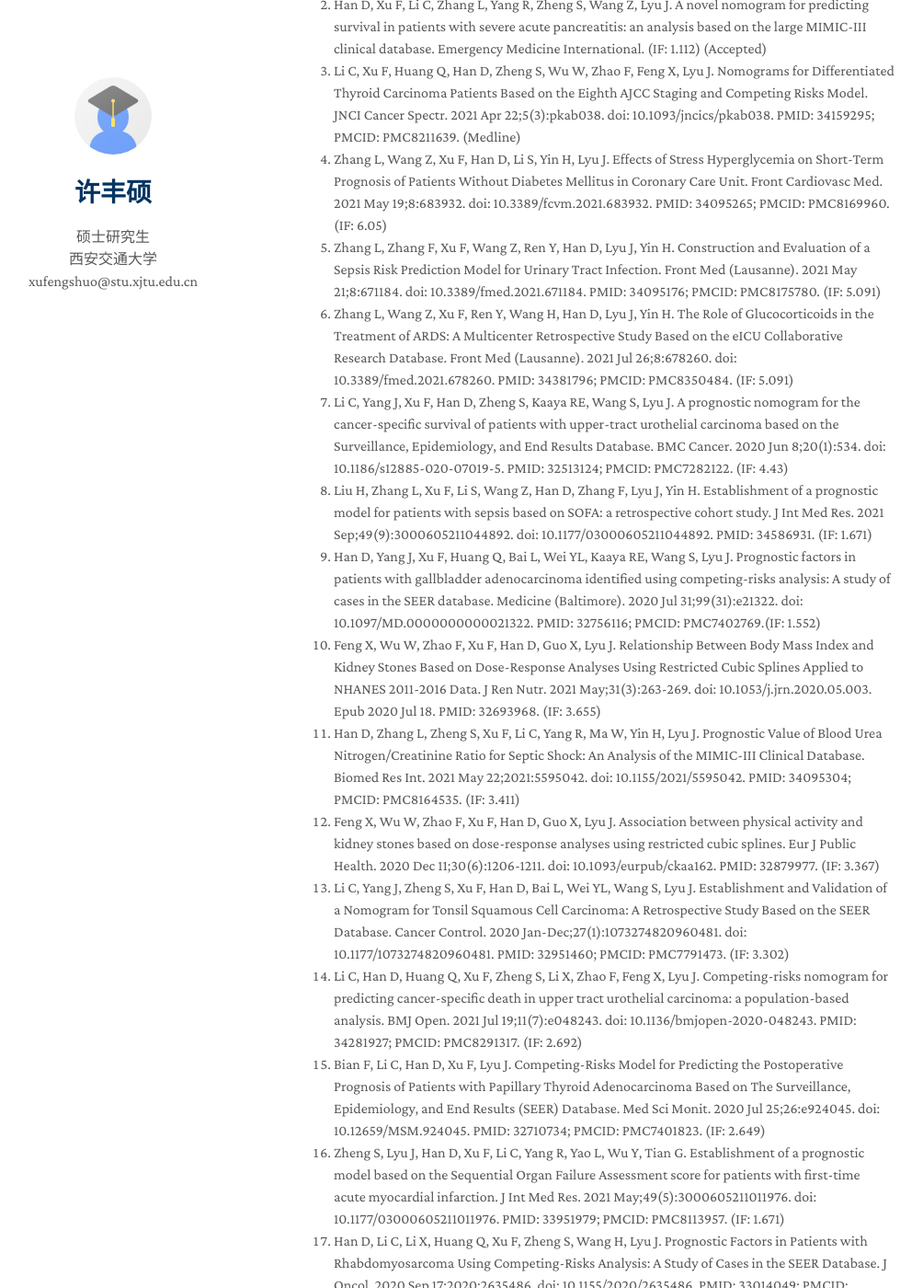
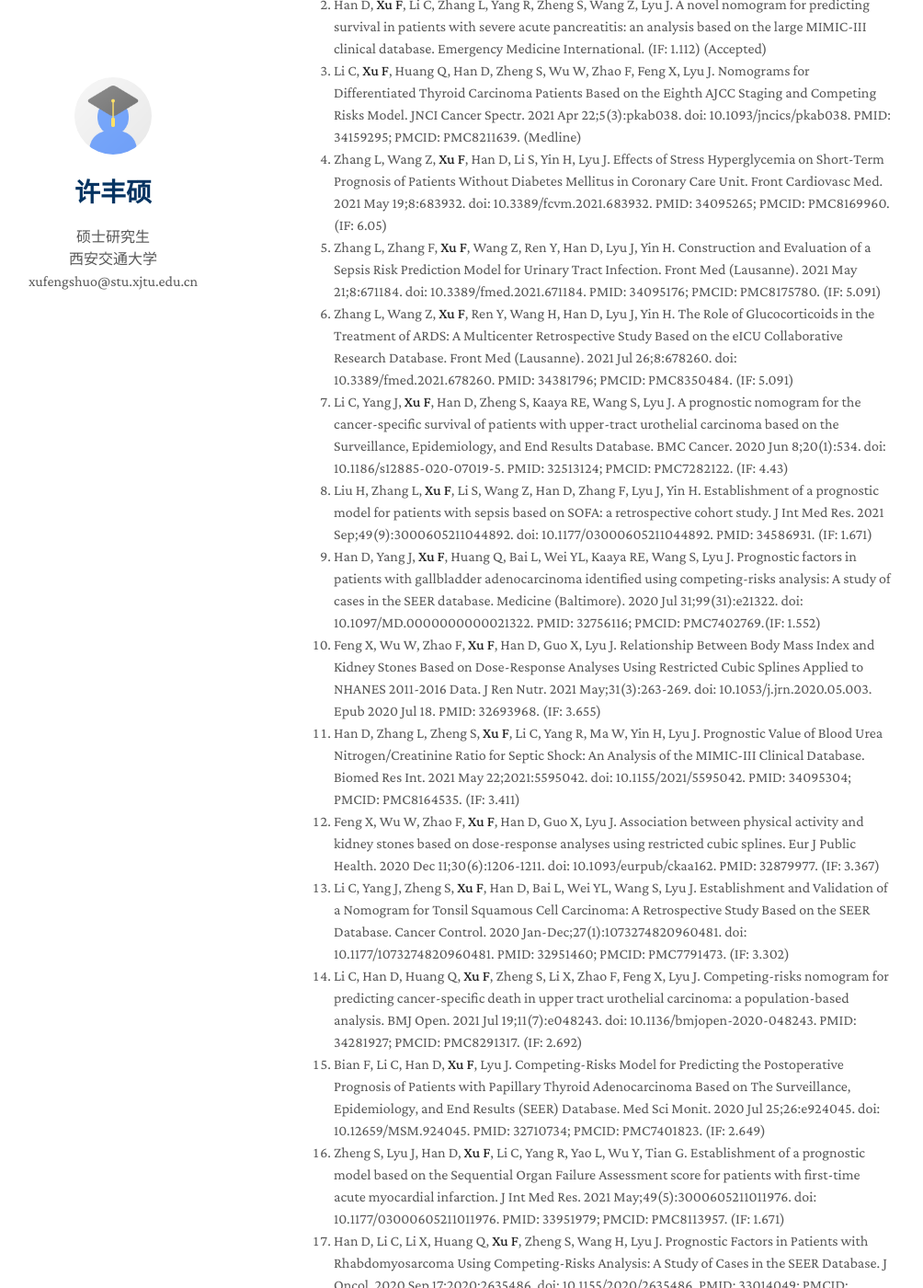
Before and after one commit to XuFengShuo619/CV, a Jekyll site: the page built from index.md, in a window 1280 px wide and 1400 px high, scrolled down 1093 px. Shown: the whole window at 92% size, without its empty margins (147-1151 px from the left). Built offline with Jekyll 4.4.1, drawn with Linux system fonts in a browser that asks for light colours; nearby versions of some CDN libraries; a style sheet for code colours, icons or effects is not loaded; our own code applies the rules of GitHub Pages for plain Markdown files; some of the changed text lies outside the part shown.

Commit message:
Update index.md

```diff
--- a/index.md
+++ b/index.md
@@ -30,32 +30,32 @@ layout: homepage
 
 ## Others
 
-1. Zhang L<sup>a</sup>, Xu FH<sup>a</sup> , Li S, Zheng X, Zheng S, Liu H, Lyu J, Yin H. Influence of fluid balance on the prognosis of patients with sepsis. BMC Anesthesiology. (IF: 2.217) (Accepted)
-2. Han D, Xu F, Li C, Zhang L, Yang R, Zheng S, Wang Z, Lyu J. A novel nomogram for predicting survival in patients with severe acute pancreatitis: an analysis based on the large MIMIC-III clinical database. Emergency Medicine International. (IF: 1.112) (Accepted)
-3. Li C, Xu F, Huang Q, Han D, Zheng S, Wu W, Zhao F, Feng X, Lyu J. Nomograms for Differentiated Thyroid Carcinoma Patients Based on the Eighth AJCC Staging and Competing Risks Model. JNCI Cancer Spectr. 2021 Apr 22;5(3):pkab038. doi: 10.1093/jncics/pkab038. PMID: 34159295; PMCID: PMC8211639. (Medline)
-4. Zhang L, Wang Z, Xu F, Han D, Li S, Yin H, Lyu J. Effects of Stress Hyperglycemia on Short-Term Prognosis of Patients Without Diabetes Mellitus in Coronary Care Unit. Front Cardiovasc Med. 2021 May 19;8:683932. doi: 10.3389/fcvm.2021.683932. PMID: 34095265; PMCID: PMC8169960. (IF: 6.05)
-5. Zhang L, Zhang F, Xu F, Wang Z, Ren Y, Han D, Lyu J, Yin H. Construction and Evaluation of a Sepsis Risk Prediction Model for Urinary Tract Infection. Front Med (Lausanne). 2021 May 21;8:671184. doi: 10.3389/fmed.2021.671184. PMID: 34095176; PMCID: PMC8175780. (IF: 5.091)
-6. Zhang L, Wang Z, Xu F, Ren Y, Wang H, Han D, Lyu J, Yin H. The Role of Glucocorticoids in the Treatment of ARDS: A Multicenter Retrospective Study Based on the eICU Collaborative Research Database. Front Med (Lausanne). 2021 Jul 26;8:678260. doi: 10.3389/fmed.2021.678260. PMID: 34381796; PMCID: PMC8350484. (IF: 5.091)
-7. Li C, Yang J, Xu F, Han D, Zheng S, Kaaya RE, Wang S, Lyu J. A prognostic nomogram for the cancer-specific survival of patients with upper-tract urothelial carcinoma based on the Surveillance, Epidemiology, and End Results Database. BMC Cancer. 2020 Jun 8;20(1):534. doi: 10.1186/s12885-020-07019-5. PMID: 32513124; PMCID: PMC7282122. (IF: 4.43)
-8. Liu H, Zhang L, Xu F, Li S, Wang Z, Han D, Zhang F, Lyu J, Yin H. Establishment of a prognostic model for patients with sepsis based on SOFA: a retrospective cohort study. J Int Med Res. 2021 Sep;49(9):3000605211044892. doi: 10.1177/03000605211044892. PMID: 34586931. (IF: 1.671)
-9. Han D, Yang J, Xu F, Huang Q, Bai L, Wei YL, Kaaya RE, Wang S, Lyu J. Prognostic factors in patients with gallbladder adenocarcinoma identified using competing-risks analysis: A study of cases in the SEER database. Medicine (Baltimore). 2020 Jul 31;99(31):e21322. doi: 10.1097/MD.0000000000021322. PMID: 32756116; PMCID: PMC7402769.(IF: 1.552)
-10. Feng X, Wu W, Zhao F, Xu F, Han D, Guo X, Lyu J. Relationship Between Body Mass Index and Kidney Stones Based on Dose-Response Analyses Using Restricted Cubic Splines Applied to NHANES 2011-2016 Data. J Ren Nutr. 2021 May;31(3):263-269. doi: 10.1053/j.jrn.2020.05.003. Epub 2020 Jul 18. PMID: 32693968. (IF: 3.655)
-11. Han D, Zhang L, Zheng S, Xu F, Li C, Yang R, Ma W, Yin H, Lyu J. Prognostic Value of Blood Urea Nitrogen/Creatinine Ratio for Septic Shock: An Analysis of the MIMIC-III Clinical Database. Biomed Res Int. 2021 May 22;2021:5595042. doi: 10.1155/2021/5595042. PMID: 34095304; PMCID: PMC8164535. (IF: 3.411)
-12. Feng X, Wu W, Zhao F, Xu F, Han D, Guo X, Lyu J. Association between physical activity and kidney stones based on dose-response analyses using restricted cubic splines. Eur J Public Health. 2020 Dec 11;30(6):1206-1211. doi: 10.1093/eurpub/ckaa162. PMID: 32879977. (IF: 3.367)
-13. Li C, Yang J, Zheng S, Xu F, Han D, Bai L, Wei YL, Wang S, Lyu J. Establishment and Validation of a Nomogram for Tonsil Squamous Cell Carcinoma: A Retrospective Study Based on the SEER Database. Cancer Control. 2020 Jan-Dec;27(1):1073274820960481. doi: 10.1177/1073274820960481. PMID: 32951460; PMCID: PMC7791473. (IF: 3.302)
-14. Li C, Han D, Huang Q, Xu F, Zheng S, Li X, Zhao F, Feng X, Lyu J. Competing-risks nomogram for predicting cancer-specific death in upper tract urothelial carcinoma: a population-based analysis. BMJ Open. 2021 Jul 19;11(7):e048243. doi: 10.1136/bmjopen-2020-048243. PMID: 34281927; PMCID: PMC8291317. (IF: 2.692)
-15. Bian F, Li C, Han D, Xu F, Lyu J. Competing-Risks Model for Predicting the Postoperative Prognosis of Patients with Papillary Thyroid Adenocarcinoma Based on The Surveillance, Epidemiology, and End Results (SEER) Database. Med Sci Monit. 2020 Jul 25;26:e924045. doi: 10.12659/MSM.924045. PMID: 32710734; PMCID: PMC7401823. (IF: 2.649)
-16. Zheng S, Lyu J, Han D, Xu F, Li C, Yang R, Yao L, Wu Y, Tian G. Establishment of a prognostic model based on the Sequential Organ Failure Assessment score for patients with first-time acute myocardial infarction. J Int Med Res. 2021 May;49(5):3000605211011976. doi: 10.1177/03000605211011976. PMID: 33951979; PMCID: PMC8113957. (IF: 1.671)
-17. Han D, Li C, Li X, Huang Q, Xu F, Zheng S, Wang H, Lyu J. Prognostic Factors in Patients with Rhabdomyosarcoma Using Competing-Risks Analysis: A Study of Cases in the SEER Database. J Oncol. 2020 Sep 17;2020:2635486. doi: 10.1155/2020/2635486. PMID: 33014049; PMCID: PMC7519458. (IF: 4.375)
-18. Zheng S, Yang J, Li C, Han D, Xu F, Elishilia Kaaya R, ShengPeng W, Lyu J. Prognostic Exploration of All-Cause Death in Gingival Squamous Cell Carcinoma: A Retrospective Analysis of 2076 Patients. J Oncol. 2021 Mar 26;2021:6676587. doi: 10.1155/2021/6676587. PMID: 33854548; PMCID: PMC8019369. (IF: 4.375)
-19. He H, Liu T, Han D, Li C, Xu F, Lyu J, Gao Y. Incidence trends and survival prediction of urothelial cancer of the bladder: a population-based study. World J Surg Oncol. 2021 Jul 26;19(1):221. doi: 10.1186/s12957-021-02327-x. PMID: 34311753; PMCID: PMC8314553. (IF: 2.754)
-20. Yang R, Ma W, Wang ZC, Huang T, Xu FS, Li C, Dai Z, Lyu J. Body mass index linked to short-term and long-term all-cause mortality in patients with acute myocardial infarction. Postgrad Med J. 2021 Apr 20:postgradmedj-2020-139677. doi: 10.1136/postgradmedj-2020-139677. Epub ahead of print. PMID: 33879551. (IF: 2.401)
-21. Li C, Ren Z, Han D, Wang H, Xu F, Zheng S, Lyu J. A prognostic nomogram for pancreatic ductal adenocarcinoma patients’ all-cause survival in a Surveillance, Epidemiology, and End Results analysis. Transl Cancer Res. 2020 May;9(5):3586-3599. doi: 10.21037/tcr-19-2962. (IF: 1.241)
-22. Li C, Li J, Huang Q, Feng X, Zhao F, Xu F, Han D, Lyu J. Developing and validating a novel nomogram used a competing-risks model for predicting the prognosis of primary fallopian tube carcinoma: a retrospective study based on the SEER database. Ann Transl Med. 2021 Mar;9(5):378. doi: 10.21037/atm-20-5398. PMID: 33842599; PMCID: PMC8033332. (IF: 3.932)
-23. He H, Xie H, Chen Y, Li C, Han D, Xu F, Lyu J. Global, regional, and national burdens of bladder cancer in 2017: estimates from the 2017 global burden of disease study. BMC Public Health. 2020 Nov 11;20(1):1693. doi: 10.1186/s12889-020-09835-7. PMID: 33176751; PMCID: PMC7659112. (IF: 3.295)
-24. Zheng S, Zhao F, Yang R, Wu W, Liu H, Ma W, Xu F, Han D, Lyu J. Using Restricted Cubic Splines to Study the Trajectory of Systolic Blood Pressure in the Prognosis of Acute Myocardial Infarction. Front Cardiovasc Med. 2021 Sep 10;8:740580. doi: 10.3389/fcvm.2021.740580. PMID: 34568468; PMCID: PMC8460999. (IF: 6.05)
-25. 郑帅,白利峰,韩迪迪,许丰硕,吕军.ncRI数据库介绍及数据获取方法[J].中国循证心血管医学杂志,2021,13(07):773-776.
-26. 郑帅,田国祥,韩迪迪,李承倬,许丰硕,吕军.cBioPortal数据库介绍及数据提取流程[J].中国循证心血管医学杂志,2020,12(09):1028-1031.
-27. 郑帅,田国祥,韩迪迪,李承倬,许丰硕,吕军.Orphanet数据库架构及数据获取方法与流程[J].中国循证心血管医学杂志,2020,12(06):651-654.
+1. Zhang L<sup>a</sup>, **Xu FH<sup>a</sup>** , Li S, Zheng X, Zheng S, Liu H, Lyu J, Yin H. Influence of fluid balance on the prognosis of patients with sepsis. BMC Anesthesiology. (IF: 2.217) (Accepted)
+2. Han D, **Xu F**, Li C, Zhang L, Yang R, Zheng S, Wang Z, Lyu J. A novel nomogram for predicting survival in patients with severe acute pancreatitis: an analysis based on the large MIMIC-III clinical database. Emergency Medicine International. (IF: 1.112) (Accepted)
+3. Li C, **Xu F**, Huang Q, Han D, Zheng S, Wu W, Zhao F, Feng X, Lyu J. Nomograms for Differentiated Thyroid Carcinoma Patients Based on the Eighth AJCC Staging and Competing Risks Model. JNCI Cancer Spectr. 2021 Apr 22;5(3):pkab038. doi: 10.1093/jncics/pkab038. PMID: 34159295; PMCID: PMC8211639. (Medline)
+4. Zhang L, Wang Z, **Xu F**, Han D, Li S, Yin H, Lyu J. Effects of Stress Hyperglycemia on Short-Term Prognosis of Patients Without Diabetes Mellitus in Coronary Care Unit. Front Cardiovasc Med. 2021 May 19;8:683932. doi: 10.3389/fcvm.2021.683932. PMID: 34095265; PMCID: PMC8169960. (IF: 6.05)
+5. Zhang L, Zhang F, **Xu F**, Wang Z, Ren Y, Han D, Lyu J, Yin H. Construction and Evaluation of a Sepsis Risk Prediction Model for Urinary Tract Infection. Front Med (Lausanne). 2021 May 21;8:671184. doi: 10.3389/fmed.2021.671184. PMID: 34095176; PMCID: PMC8175780. (IF: 5.091)
+6. Zhang L, Wang Z, **Xu F**, Ren Y, Wang H, Han D, Lyu J, Yin H. The Role of Glucocorticoids in the Treatment of ARDS: A Multicenter Retrospective Study Based on the eICU Collaborative Research Database. Front Med (Lausanne). 2021 Jul 26;8:678260. doi: 10.3389/fmed.2021.678260. PMID: 34381796; PMCID: PMC8350484. (IF: 5.091)
+7. Li C, Yang J, **Xu F**, Han D, Zheng S, Kaaya RE, Wang S, Lyu J. A prognostic nomogram for the cancer-specific survival of patients with upper-tract urothelial carcinoma based on the Surveillance, Epidemiology, and End Results Database. BMC Cancer. 2020 Jun 8;20(1):534. doi: 10.1186/s12885-020-07019-5. PMID: 32513124; PMCID: PMC7282122. (IF: 4.43)
+8. Liu H, Zhang L, **Xu F**, Li S, Wang Z, Han D, Zhang F, Lyu J, Yin H. Establishment of a prognostic model for patients with sepsis based on SOFA: a retrospective cohort study. J Int Med Res. 2021 Sep;49(9):3000605211044892. doi: 10.1177/03000605211044892. PMID: 34586931. (IF: 1.671)
+9. Han D, Yang J, **Xu F**, Huang Q, Bai L, Wei YL, Kaaya RE, Wang S, Lyu J. Prognostic factors in patients with gallbladder adenocarcinoma identified using competing-risks analysis: A study of cases in the SEER database. Medicine (Baltimore). 2020 Jul 31;99(31):e21322. doi: 10.1097/MD.0000000000021322. PMID: 32756116; PMCID: PMC7402769.(IF: 1.552)
+10. Feng X, Wu W, Zhao F, **Xu F**, Han D, Guo X, Lyu J. Relationship Between Body Mass Index and Kidney Stones Based on Dose-Response Analyses Using Restricted Cubic Splines Applied to NHANES 2011-2016 Data. J Ren Nutr. 2021 May;31(3):263-269. doi: 10.1053/j.jrn.2020.05.003. Epub 2020 Jul 18. PMID: 32693968. (IF: 3.655)
+11. Han D, Zhang L, Zheng S, **Xu F**, Li C, Yang R, Ma W, Yin H, Lyu J. Prognostic Value of Blood Urea Nitrogen/Creatinine Ratio for Septic Shock: An Analysis of the MIMIC-III Clinical Database. Biomed Res Int. 2021 May 22;2021:5595042. doi: 10.1155/2021/5595042. PMID: 34095304; PMCID: PMC8164535. (IF: 3.411)
+12. Feng X, Wu W, Zhao F, **Xu F**, Han D, Guo X, Lyu J. Association between physical activity and kidney stones based on dose-response analyses using restricted cubic splines. Eur J Public Health. 2020 Dec 11;30(6):1206-1211. doi: 10.1093/eurpub/ckaa162. PMID: 32879977. (IF: 3.367)
+13. Li C, Yang J, Zheng S, **Xu F**, Han D, Bai L, Wei YL, Wang S, Lyu J. Establishment and Validation of a Nomogram for Tonsil Squamous Cell Carcinoma: A Retrospective Study Based on the SEER Database. Cancer Control. 2020 Jan-Dec;27(1):1073274820960481. doi: 10.1177/1073274820960481. PMID: 32951460; PMCID: PMC7791473. (IF: 3.302)
+14. Li C, Han D, Huang Q, **Xu F**, Zheng S, Li X, Zhao F, Feng X, Lyu J. Competing-risks nomogram for predicting cancer-specific death in upper tract urothelial carcinoma: a population-based analysis. BMJ Open. 2021 Jul 19;11(7):e048243. doi: 10.1136/bmjopen-2020-048243. PMID: 34281927; PMCID: PMC8291317. (IF: 2.692)
+15. Bian F, Li C, Han D, **Xu F**, Lyu J. Competing-Risks Model for Predicting the Postoperative Prognosis of Patients with Papillary Thyroid Adenocarcinoma Based on The Surveillance, Epidemiology, and End Results (SEER) Database. Med Sci Monit. 2020 Jul 25;26:e924045. doi: 10.12659/MSM.924045. PMID: 32710734; PMCID: PMC7401823. (IF: 2.649)
+16. Zheng S, Lyu J, Han D, **Xu F**, Li C, Yang R, Yao L, Wu Y, Tian G. Establishment of a prognostic model based on the Sequential Organ Failure Assessment score for patients with first-time acute myocardial infarction. J Int Med Res. 2021 May;49(5):3000605211011976. doi: 10.1177/03000605211011976. PMID: 33951979; PMCID: PMC8113957. (IF: 1.671)
+17. Han D, Li C, Li X, Huang Q, **Xu F**, Zheng S, Wang H, Lyu J. Prognostic Factors in Patients with Rhabdomyosarcoma Using Competing-Risks Analysis: A Study of Cases in the SEER Database. J Oncol. 2020 Sep 17;2020:2635486. doi: 10.1155/2020/2635486. PMID: 33014049; PMCID: PMC7519458. (IF: 4.375)
+18. Zheng S, Yang J, Li C, Han D, **Xu F**, Elishilia Kaaya R, ShengPeng W, Lyu J. Prognostic Exploration of All-Cause Death in Gingival Squamous Cell Carcinoma: A Retrospective Analysis of 2076 Patients. J Oncol. 2021 Mar 26;2021:6676587. doi: 10.1155/2021/6676587. PMID: 33854548; PMCID: PMC8019369. (IF: 4.375)
+19. He H, Liu T, Han D, Li C, **Xu F**, Lyu J, Gao Y. Incidence trends and survival prediction of urothelial cancer of the bladder: a population-based study. World J Surg Oncol. 2021 Jul 26;19(1):221. doi: 10.1186/s12957-021-02327-x. PMID: 34311753; PMCID: PMC8314553. (IF: 2.754)
+20. Yang R, Ma W, Wang ZC, Huang T, **Xu FS**, Li C, Dai Z, Lyu J. Body mass index linked to short-term and long-term all-cause mortality in patients with acute myocardial infarction. Postgrad Med J. 2021 Apr 20:postgradmedj-2020-139677. doi: 10.1136/postgradmedj-2020-139677. Epub ahead of print. PMID: 33879551. (IF: 2.401)
+21. Li C, Ren Z, Han D, Wang H, **Xu F**, Zheng S, Lyu J. A prognostic nomogram for pancreatic ductal adenocarcinoma patients’ all-cause survival in a Surveillance, Epidemiology, and End Results analysis. Transl Cancer Res. 2020 May;9(5):3586-3599. doi: 10.21037/tcr-19-2962. (IF: 1.241)
+22. Li C, Li J, Huang Q, Feng X, Zhao F, **Xu F**, Han D, Lyu J. Developing and validating a novel nomogram used a competing-risks model for predicting the prognosis of primary fallopian tube carcinoma: a retrospective study based on the SEER database. Ann Transl Med. 2021 Mar;9(5):378. doi: 10.21037/atm-20-5398. PMID: 33842599; PMCID: PMC8033332. (IF: 3.932)
+23. He H, Xie H, Chen Y, Li C, Han D, **Xu F**, Lyu J. Global, regional, and national burdens of bladder cancer in 2017: estimates from the 2017 global burden of disease study. BMC Public Health. 2020 Nov 11;20(1):1693. doi: 10.1186/s12889-020-09835-7. PMID: 33176751; PMCID: PMC7659112. (IF: 3.295)
+24. Zheng S, Zhao F, Yang R, Wu W, Liu H, Ma W, **Xu F**, Han D, Lyu J. Using Restricted Cubic Splines to Study the Trajectory of Systolic Blood Pressure in the Prognosis of Acute Myocardial Infarction. Front Cardiovasc Med. 2021 Sep 10;8:740580. doi: 10.3389/fcvm.2021.740580. PMID: 34568468; PMCID: PMC8460999. (IF: 6.05)
+25. 郑帅,白利峰,韩迪迪,**许丰硕**,吕军.ncRI数据库介绍及数据获取方法[J].中国循证心血管医学杂志,2021,13(07):773-776.
+26. 郑帅,田国祥,韩迪迪,李承倬,**许丰硕**,吕军.cBioPortal数据库介绍及数据提取流程[J].中国循证心血管医学杂志,2020,12(09):1028-1031.
+27. 郑帅,田国祥,韩迪迪,李承倬,**许丰硕**,吕军.Orphanet数据库架构及数据获取方法与流程[J].中国循证心血管医学杂志,2020,12(06):651-654.
 28. 计算机软件著作：预防医学公共卫生事件应急处置系统软件V1.0（2021SR0955539）
 29. 参与国家社会科学基金项目：探索药物基因组学检测项目临床准入模式的研究（16BGL183）
```
